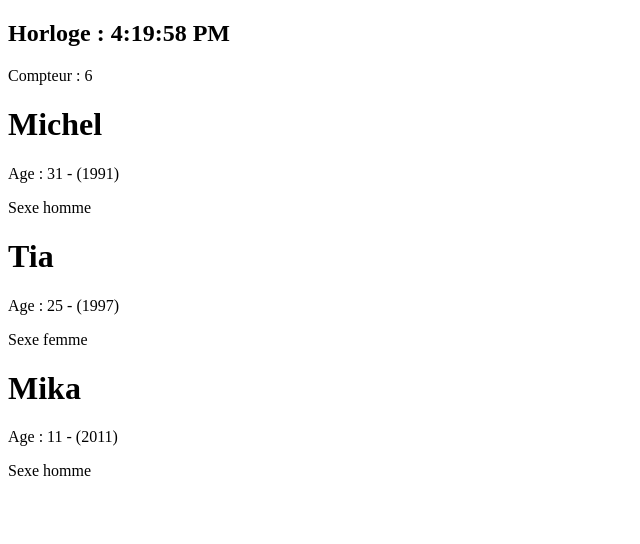
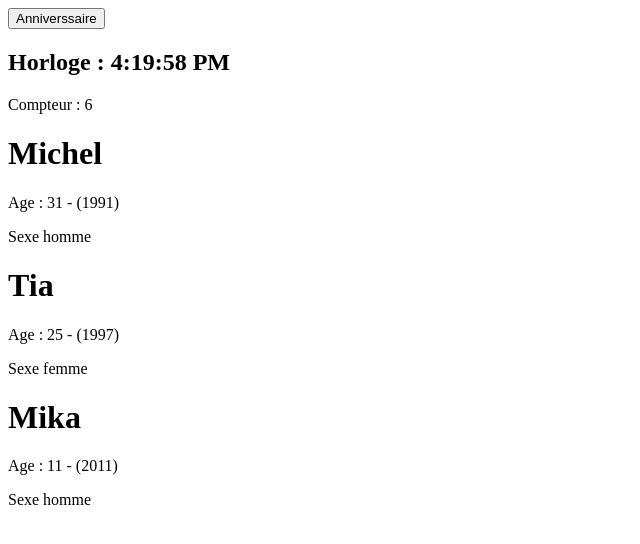
Before and after one commit to Jeremy-DEJOUX/React_Lab, a React (Create React App) app in the folder projet0/: page / in a window 1280 px wide. Shown: the top 544 px of the page, without its empty margins (0-640 px from the left). Built offline with nearby package versions, Linux system fonts and the light colour scheme.

Commit message:
update age

```diff
--- a/projet0/src/App.js
+++ b/projet0/src/App.js
@@ -13,9 +13,18 @@ class App extends Component {
         ]
     }
 
+    anniverssaireHandler = () => {
+        const newPersonnes = [...this.state.personnes];
+        newPersonnes[0].age++;
+        newPersonnes[1].age++;
+        newPersonnes[2].age++;
+        this.setState({personnes:newPersonnes});
+    }
+
     render() {
         return (
             <>
+                <button onClick={this.anniverssaireHandler}>Anniverssaire</button>
                 <Horloge />
                 <Personne {...this.state.personnes[0]}/>
                 <Personne {...this.state.personnes[1]}/>
```
